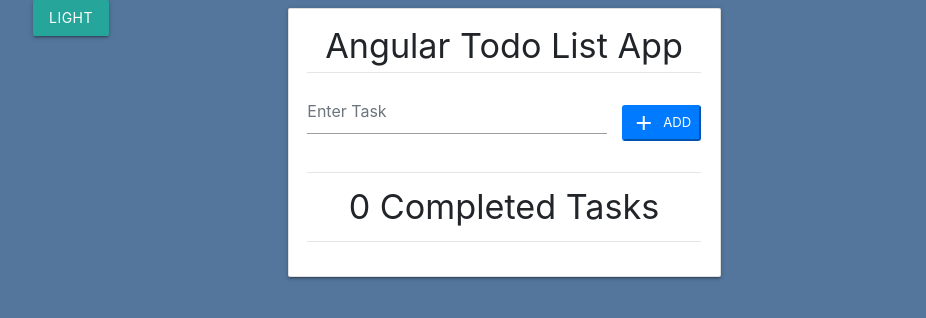
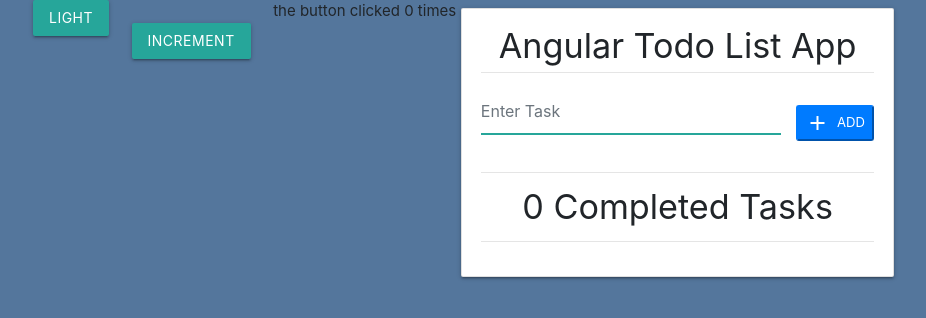
Before and after one commit to AdamHamdi/todo-lisr, an Angular app: page / in a window 1280 px wide. Shown: the top 318 px of the page, without its empty margins (174-1100 px from the left). Built offline with nearby package versions, Linux system fonts and the light colour scheme; what guid-typescript would draw is missing.

Commit message:
@viewChild

```diff
--- a/src/app/app.component.html
+++ b/src/app/app.component.html
@@ -1,6 +1,9 @@
  <div class="container">
   <div class="row m-0 w-100">
     <button class="btn btn-success" (click)="toggleLight()">light</button>
+
+    <button class="btn btn-success m-4" (click)="incrementCounter()">Increment</button>
+    <p>the button clicked {{counter}} times</p>
     <div class="col-6 mx-auto p-0">
       <div class="card" [@lightsOnOff]="roomState">
         <div class="card-body">
@@ -8,7 +11,7 @@
           <hr class="m-0">
           <div class="d-flex align-items-center justify-content-between mt-3">
             <div class="form-group mr-3 w-100">
-              <input type="text" class="form-control "  [(ngModel)]="task" required
+              <input #taskRef type="text" class="form-control "  [(ngModel)]="task" required
                 placeholder="Enter Task">
             </div>
             <button class=" btn-sm btn-primary d-flex
--- a/src/app/app.component.ts
+++ b/src/app/app.component.ts
@@ -1,4 +1,4 @@
-import { Component } from '@angular/core';
+import { AfterViewInit, Component, ElementRef, ViewChild } from '@angular/core';
 import { trigger, transition, style, animate,state, keyframes, group } from '@angular/animations';
 import { Guid } from 'guid-typescript';
 import { ColdObservable } from 'rxjs/internal/testing/ColdObservable';
@@ -21,11 +21,12 @@
   ])
   ]
 })
-export class AppComponent {
+export class AppComponent implements AfterViewInit {
   //animation
   roomState:string ='on'
-
+  counter :number=0
   //todos
+  @ViewChild('taskRef') taskElementRef!:ElementRef;
   todos: Todo[] = []
   task: string = '';
   taskCompleted: Todo[] = []
@@ -42,7 +43,9 @@
     this.todos.push(TodoFirst);
     this.task = ''
   }
-
+ngAfterViewInit(): void {
+  this.taskElementRef.nativeElement.focus()
+}
   markAsCompleted(id: Guid) {
     // let todo = this.todos.filter(todo => todo.id === id)[0];
   let todo =this.todos.find(todo =>todo.id===id);
@@ -67,7 +70,9 @@
  toggleLight(){
   this.roomState = (this.roomState =='off'?'on': 'off')
  }
-
+incrementCounter(){
+  this.counter += 1
+}
 }
 let array1: number[]=[1,2,3,4,5,6,7,8,9];
 let array2: string[]=['E','A','Z','F','T','S','Q','C','X'];
```
